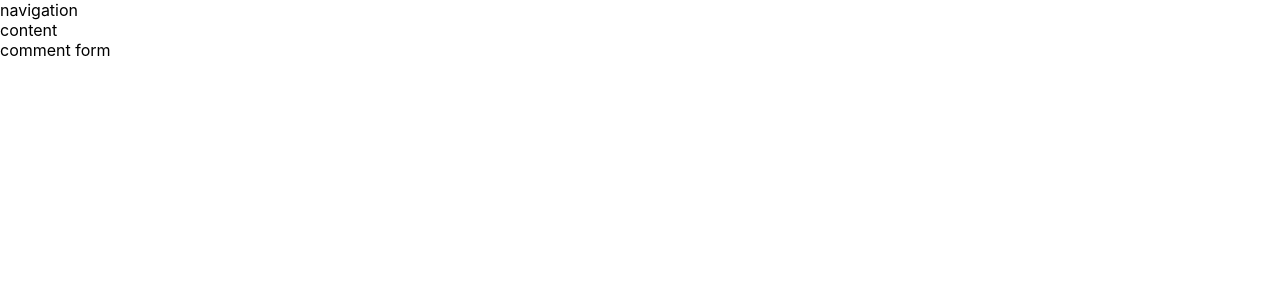
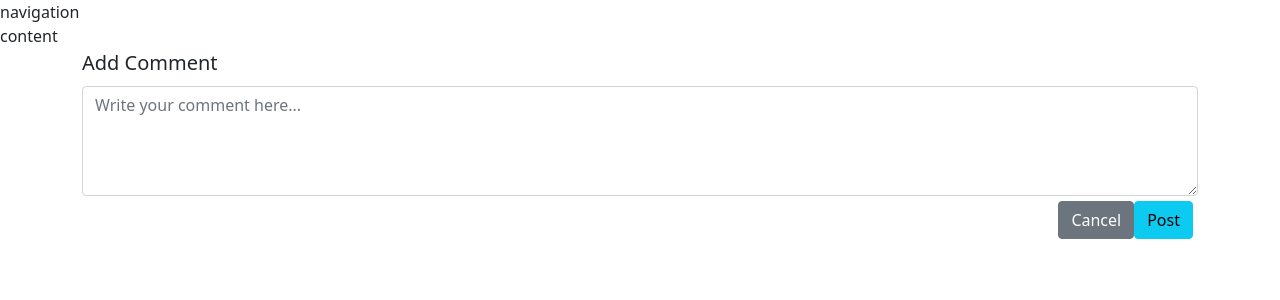
Before and after one commit to RobinKhiv/angry-nerds-fe, a React (Create React App) app: page /blog/1 in a window 1280 px wide. Shown: the top 300 px of the page. Built offline with nearby package versions, Linux system fonts and the light colour scheme.

Commit message:
add comment form

```diff
--- a/public/index.html
+++ b/public/index.html
@@ -39,5 +39,7 @@
       To begin the development, run `npm start` or `yarn start`.
       To create a production bundle, use `npm run build` or `yarn build`.
     -->
+    <link href="https://cdn.jsdelivr.net/npm/bootstrap@5.1.3/dist/css/bootstrap.min.css" rel="stylesheet" integrity="sha384-1BmE4kWBq78iYhFldvKuhfTAU6auU8tT94WrHftjDbrCEXSU1oBoqyl2QvZ6jIW3" crossorigin="anonymous">
+<script src="https://cdn.jsdelivr.net/npm/bootstrap@5.1.3/dist/js/bootstrap.bundle.min.js" integrity="sha384-ka7Sk0Gln4gmtz2MlQnikT1wXgYsOg+OMhuP+IlRH9sENBO0LRn5q+8nbTov4+1p" crossorigin="anonymous"></script>
   </body>
 </html>
--- a/src/components/forms/comment/commentform.css
+++ b/src/components/forms/comment/commentform.css
@@ -0,0 +1,13 @@
+.form-label {
+    font-size: 20px;
+}
+
+.form-control {
+    padding: 10px 10px;
+}
+
+.btns {
+    display: flex;
+    justify-content:flex-end;
+    padding: 5px;
+}
--- a/src/components/forms/comment/commentform.js
+++ b/src/components/forms/comment/commentform.js
@@ -1,10 +1,30 @@
-import React from 'react'
-import './commentform.css'
+import React from "react";
+import "./commentform.css";
 
 export default function commentform() {
-    return (
-        <form>
-            comment form
-        </form>
-    )
+  return (
+    <div class="container">
+      <form>
+        <div>
+          <label class="form-label">Add Comment</label>
+          <div>
+            <textarea
+              class="form-control"
+              id="comment-textarea"
+              rows="4"
+              placeholder="Write your comment here..."
+            ></textarea>
+          </div>
+            <div class="btns">
+            <button type="button" class="btn btn-secondary">
+                Cancel
+            </button>
+            <button type="button" class="btn btn-info">
+                Post
+            </button>
+          </div>
+        </div>
+      </form>
+    </div>
+  );
 }
```
